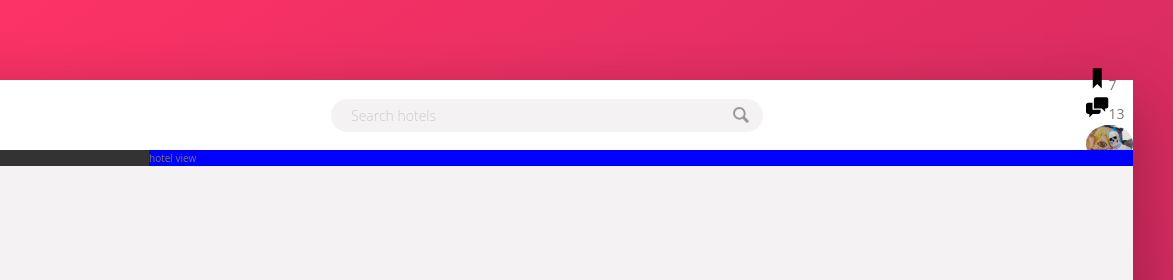
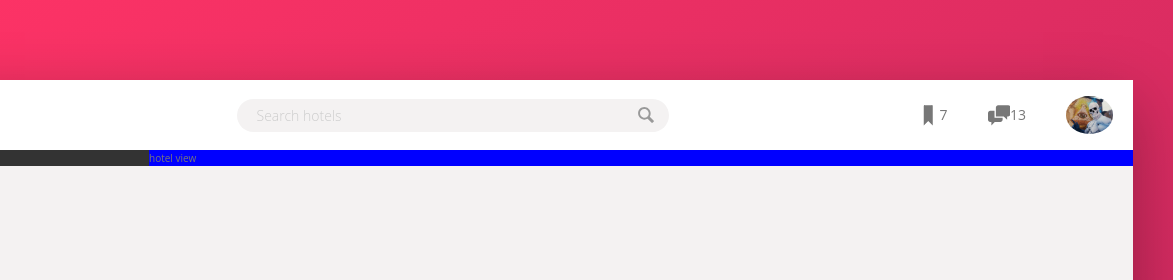
Before and after one commit to lexicon01/WokeState, a website: page index.html in a window 1280 px wide. Shown: the top 280 px of the page, 107-1280 px from the left. Drawn offline with Linux system fonts and the light colour scheme.

Commit message:
stuck on some problem smh.. think ima skip it..

```diff
--- a/index.html
+++ b/index.html
@@ -26,15 +26,18 @@
                 <div class="user-nav__icon-box">
                     <svg class="user-nav__icon">
                         <use xlink:href="img/icomoon/sprite.svg#icon-bookmark"></use>
-                        <span class="user-nav__notification">7</span>
                     </svg>
+                    <span class="user-nav__notification">7</span>
+
                 </div>
                 <div class="user-nav__icon-box">
                         <svg class="user-nav__icon">
                             <use xlink:href="img/icomoon/sprite.svg#icon-chat"></use>
-                            <span class="user-nav__notification">13</span>
 
                         </svg>
+
+                        <span class="user-nav__notification">13</span>
+
                     </div>
                 <div class="user-nav__user">
                     <img src="img/logospidy.jpg" alt="user user-nav__user-photo" class="user-nav__user-photo">
--- a/sass/_components.scss
+++ b/sass/_components.scss
@@ -15,6 +15,7 @@
     display: flex;
     align-items: center;
     justify-content: center;
+
     &__input {
         font-family: inherit;
         font-size: inherit;
@@ -64,14 +65,31 @@
 ///////////////////////
 // USER-NAVIGATION
 .user-nav {
+    align-self: stretch;
+
+    display: flex;
+    align-items: center;
+
+    & > * {
+        padding: 0 2rem;
+        cursor: pointer;
+        height: 100%;
+        display: flex;
+        align-items: center;
+    }
+
+    & > *:hover {
+        background-color: var(--color-grey-light-2);
+    }
 
     &__icon-box {
-
+        position: relative;
     }
 
     &__icon {
         height: 2.25rem;
         width: 2.25rem;
+        fill: var(--color-grey-dark-2);
     }
 
     &__user {
```
Also changed, not shown: css/style.css.
